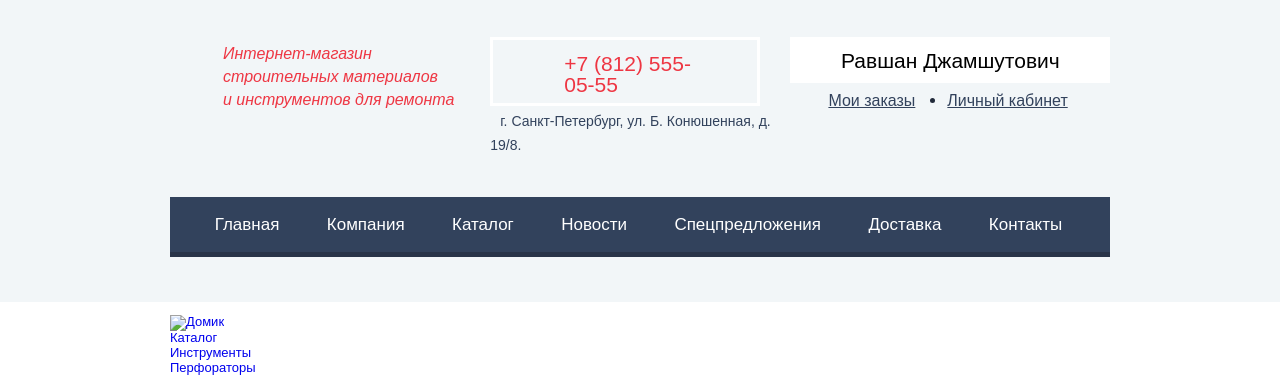
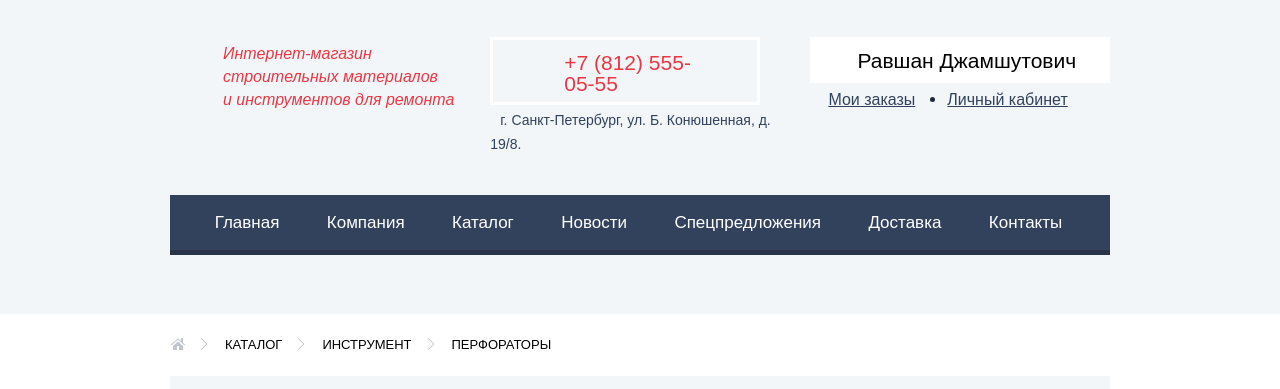
Before and after one commit to Goldaboss/technomart, a plain HTML site: page catalog.html in a window 1280 px wide. Shown: the part 50-439 px from the top of the page. Drawn offline with Linux system fonts and the light colour scheme; a web font is replaced by a local one.

Commit message:
каталог хедер + стили

```diff
--- a/catalog.html
+++ b/catalog.html
@@ -65,9 +65,9 @@
 
 <main class="container">
   <ul class="breadcrumbs">
-    <li><a href="index.html"><img src="#" alt="Домик"></a></li>
+    <li><a href="index.html"><img src="./img/icon-home.svg" alt="Домик"></a></li>
     <li><a href="#">Каталог</a></li>
-    <li><a href="#">Инструменты</a></li>
+    <li><a href="#">Инструмент</a></li>
     <li><a href="#">Перфораторы</a></li>
   </ul>
   <h2>ПЕРФОРАТОРЫ</h2>
--- a/css/style.css
+++ b/css/style.css
@@ -130,23 +130,23 @@ p {
 
 .header-middle {
   background-color: #f2f6f8;
-  padding-bottom: 50px;
+  padding-bottom: 64px;
 }
 .header-middle .shop-info{
   display: flex;
   justify-content: space-between;
-  padding: 45px 0 40px 0;
+  padding: 45px 0 39px 0;
 }
 .logged-out .login-link,
 .logged-out .registration {
-  padding: 10px 25px;
+  padding: 11px 25px;
   font-size: 21px;
   background: white;
   color: black;
   position: relative;
 }
 .logged-out .login-link {
-  padding-left: 50px;
+  padding-left: 46px;
 }
 .logged-out .login-link:before {
   content: "";
@@ -155,7 +155,7 @@ p {
   width: 20px;
   height: 20px;
   left: 15px;
-  background-position: -204px 3px;
+  background-position: -201px -97px;
   opacity: 0.2;
 }
 
@@ -201,6 +201,7 @@ header {
 }
 .logged-in {
   width: 34%;
+  padding-left: 20px;
 }
 .login-menu {
   display: flex;
@@ -220,12 +221,10 @@ header {
 }
 .login-name {
   position: relative;
-  width: 320px;
-  text-align: center;
   font-size: 21px;
   line-height: 35px;
-  padding: 6px 0 5px 0px;
-  margin-bottom: 8px;
+  padding: 6px 0 5px 47px;
+  margin-bottom: 7px;
   color: #000000;
   background-color: white;
 }
@@ -236,7 +235,7 @@ header {
   background-position: -202px -48px;
   width: 20px;
   height: 20px;
-  left: 34px;
+  left: 14px;
   top: 12px;
   opacity: 0.2;
 }
@@ -263,7 +262,7 @@ header {
   color: #c5c5c5;
 }
 .my-orders {
-  padding-left: 38px;
+  padding-left: 18px;
   padding-right: 5px;
 }
 .login-menu span.point {
@@ -324,7 +323,7 @@ header {
   line-height: 21px;
   border: 3px solid #ffffff;
   color: #ee3643;
-  padding: 13px 45px 8px 71px;
+  padding: 12px 45px 8px 71px;
   margin-bottom: 3px;
 }
 .contacts .phone:before {
@@ -356,9 +355,37 @@ header {
   opacity: 0.5;
 }
 
+.breadcrumbs {
+  display: flex;
+  position: relative;
+  margin: 0px;
+  padding: 14px 0 0 0;
+}
+.breadcrumbs a {
+  display: block;
+  font-family: "PT Sans", Arial, sans-serif;
+  text-transform: uppercase;
+  color: #000000;
+  padding: 10px 40px 22px 0;
+}
 
 
-
+.breadcrumbs li:not(:last-child) a:after {
+  content: "";
+  position: absolute;
+  background-image: url("../img/icon-right-small.svg");
+  background-repeat: no-repeat;
+  width: 20px;
+  height: 20px;
+  margin: 0 15px;
+}
+h2 {
+  font-size: 30px;
+  font-weight: 100;
+  background-color: #f2f6f8;
+  margin: 0;
+  padding: 28px 0 27px 28px;
+}
 
 
 
```
